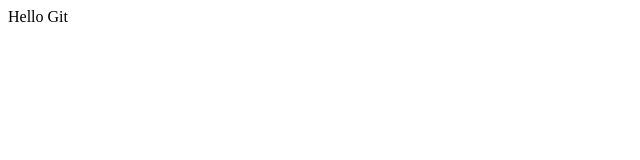
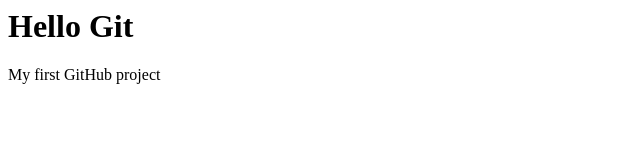
Before and after one commit to rs9313399-dot/my-first-repo, a plain HTML site: page index.html in a window 1280 px wide. Shown: the whole page, without its empty margins (0-640 px from the left). Drawn offline with Linux system fonts and the light colour scheme.

Commit message:
added paragraph to index

```diff
--- a/index.html
+++ b/index.html
@@ -1 +1,2 @@
-Hello Git
+<h1>Hello Git</h1>
+<p>My first GitHub project</p>
```
